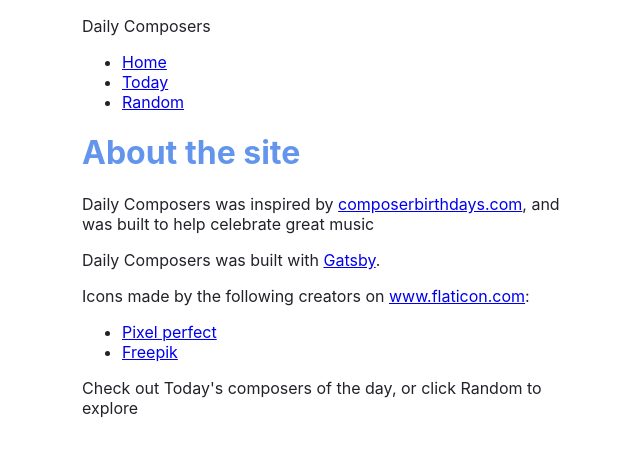
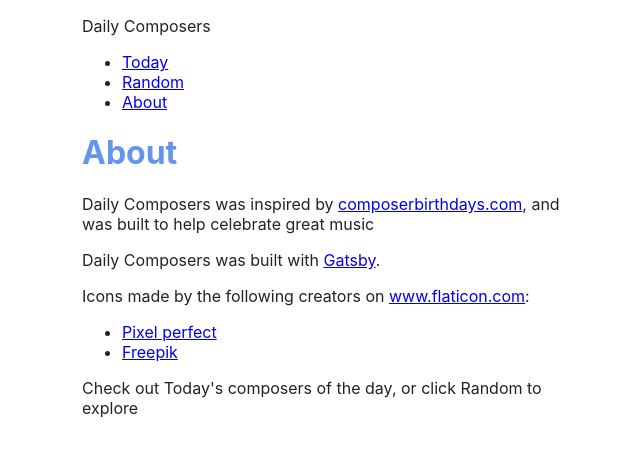
Before and after one commit to jsundram/daily-composers, a Gatsby site: page / in a window 1280 px wide. Shown: the whole page, without its empty margins (308-948 px from the left). Built offline with nearby package versions, Linux system fonts and the light colour scheme; Gatsby itself is replaced by a stand-in of ours.

Commit message:
Fix Page Title issue, update top menu order/title

```diff
--- a/src/components/layout.js
+++ b/src/components/layout.js
@@ -42,12 +42,11 @@ const Layout = ({ pageTitle, children }) => {
       <p className={siteTitle}>{data.site.siteMetadata.title}</p>
       <nav>
         <ul className={navLinks}>
-          <li className={navLinkItem}><Link to="/" className={navLinkText}>Home</Link></li>
           <li className={navLinkItem}><Link to={today} className={navLinkText}>Today</Link></li>
           <li className={navLinkItem}><Link to={random} className={navLinkText}>Random</Link></li>
+          <li className={navLinkItem}><Link to="/" className={navLinkText}>About</Link></li>
         </ul>
       </nav>
-      <h1 className={heading}>{pageTitle}</h1>
       {children}
     </main>
   )
--- a/src/pages/index.js
+++ b/src/pages/index.js
@@ -2,10 +2,15 @@
 import * as React from 'react'
 import Layout from '../components/layout'
 
+import {
+  heading,
+} from '../components/layout.module.css'
+
 // Step 2: Define your component
 const AboutPage = () => {
   return (
-      <Layout pageTitle="About the site">
+      <Layout pageTitle="About">
+        <h1 className={heading}>About</h1>
         <p>Daily Composers was inspired by <a href="http://composerbirthdays.com/">composerbirthdays.com</a>, and was built to help celebrate great music</p>
         <p>Daily Composers was built with <a href="https://www.gatsbyjs.com/">Gatsby</a>.</p>
 
--- a/src/templates/day.js
+++ b/src/templates/day.js
@@ -48,7 +48,7 @@ export default function Day({ pageContext }) {
   // let has_playlist = playlist_types.every(t => (playlist[t] === ""));
   // let popularity = (n) => (n.wp_views * n.sp_popularity * n.sp_followers);
   return (
-        <Layout pageTitle={null}>
+        <Layout pageTitle={date_str}>
 
             <div style={container}>
             <Link style={button} to={dateslug(yesterday)} title="yesterday">
```
Also changed, not shown: README.md.
